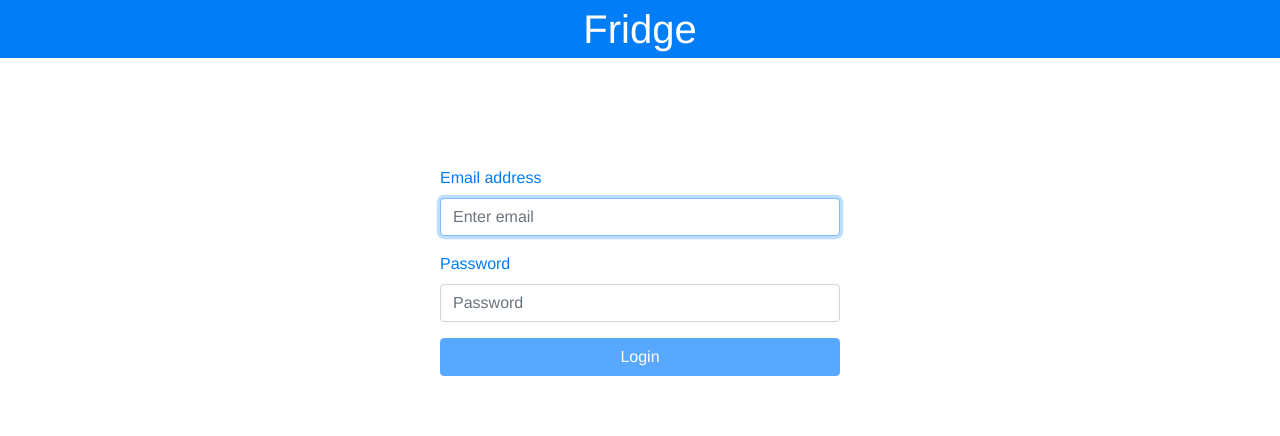
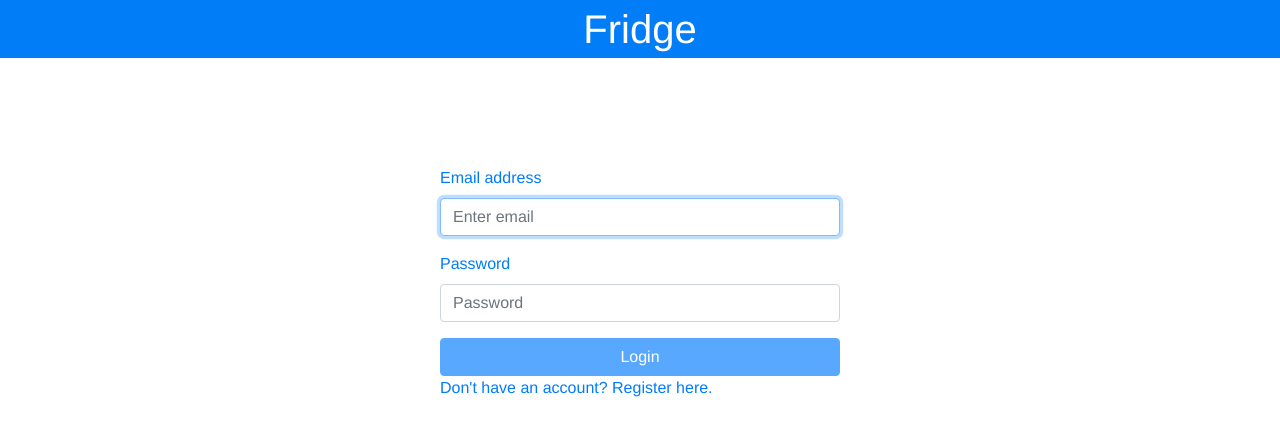
Before and after one commit to yspollen/fridge, a React (Create React App) app in the folder fridge-frontend/: page / in a window 1280 px wide. Shown: the top 436 px of the page. Built offline with nearby package versions, Linux system fonts and the light colour scheme.

Commit message:
login/register hyperlinks added to forms

```diff
--- a/fridge-frontend/src/components/login.js
+++ b/fridge-frontend/src/components/login.js
@@ -1,5 +1,6 @@
 import React, { Component } from 'react';
 import { Form, Button, FormGroup, FormControl, FormLabel } from 'react-bootstrap';
+import { Link } from 'react-router-dom';
 import "./styling/login.css";
 import AuthService from './authService';
 import axios from 'axios';
@@ -69,6 +70,7 @@
           <Button block type="submit" disabled={!this.validate()}>
             Login
           </Button>
+          <Link to="/register">Don't have an account? Register here.</Link>
         </Form>
       </div>
     );
--- a/fridge-frontend/src/components/register.js
+++ b/fridge-frontend/src/components/register.js
@@ -1,5 +1,6 @@
 import React, { Component } from 'react';
 import { Button, FormGroup, FormControl, FormLabel } from 'react-bootstrap';
+import { Link } from 'react-router-dom';
 import { Redirect } from "react-router-dom";
 import "./styling/register.css";
 import axios from 'axios';
@@ -80,6 +81,7 @@
           <Button block type="submit" bssize="large" disabled={!this.validate()}>
             Register
           </Button>
+          <Link to="/login">Already have an account? Login here.</Link>
         </form>
       </div>
     );
```
Also changed, not shown: 1 other file (tests, documents, lock files or other folders).
